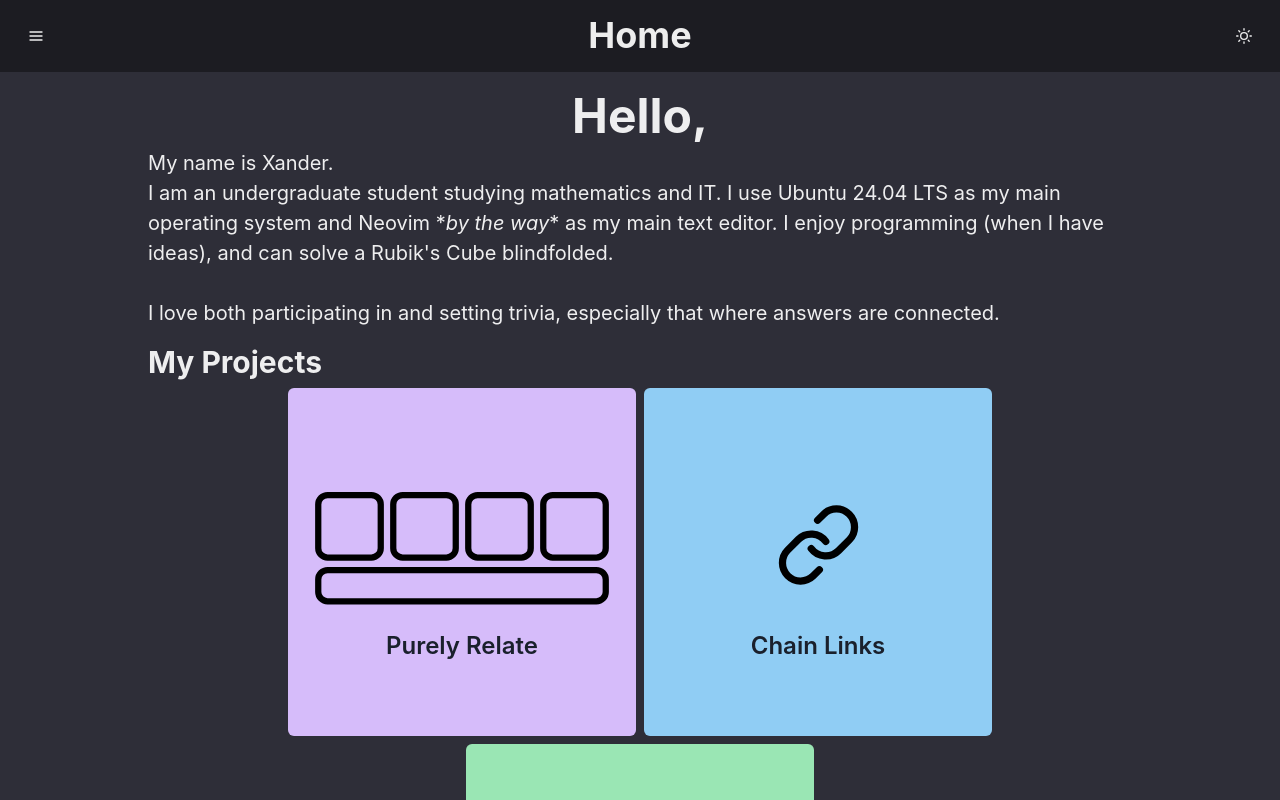
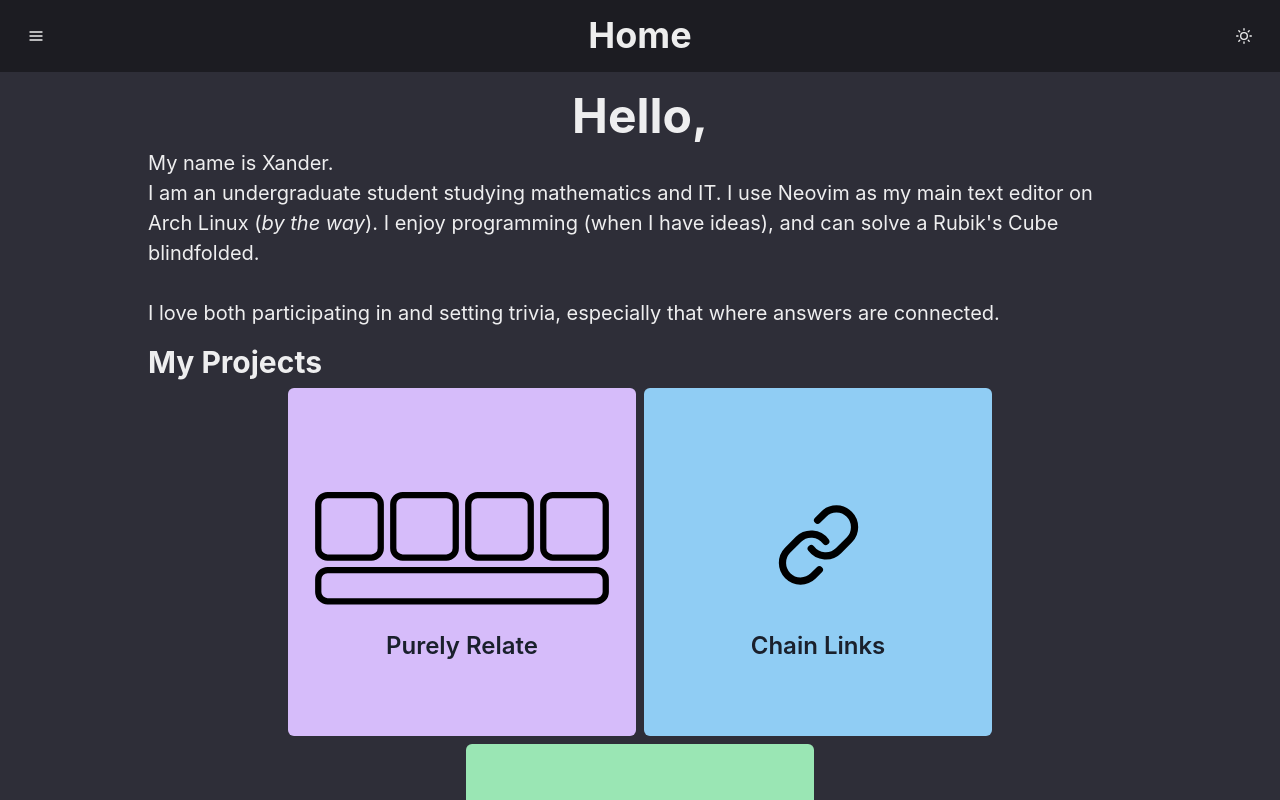
Before and after one commit to sqrtxander/xanderjamescom-2.0, a React (Vite) app in the folder frontend/: page / in a window 1280 px wide. Shown: the top 800 px of the page. Built offline with nearby package versions, Linux system fonts and the light colour scheme.

Commit message:
update home page, change it tag to em

```diff
--- a/frontend/src/pages/ChainLinks/CLExample.jsx
+++ b/frontend/src/pages/ChainLinks/CLExample.jsx
@@ -17,8 +17,8 @@ function CLExample() {
 					with a blank space between them. To solve a word chain, you must find
 					a word that can replace the blank such that every pair of consecutive
 					words forms a common phrase. For example, the pairs of consecutive
-					words in <i>rock paper scissors</i> are <i>rock paper</i>, and{" "}
-					<i>paper scissors</i>.
+					words in <em>rock paper scissors</em> are <em>rock paper</em>, and{" "}
+					<em>paper scissors</em>.
 				</Text>
 				<Text fontSize="lg" wordBreak="break-word">
 					After successfully solving all eight word chains, you should hopefully
--- a/frontend/src/pages/HomePage/HomePage.jsx
+++ b/frontend/src/pages/HomePage/HomePage.jsx
@@ -71,9 +71,9 @@ const HomePage = () => {
 				<Text fontSize="xl" textAlign="left">
 					My name is Xander.
 					<br />I am an undergraduate student studying mathematics and IT. I use
-					Ubuntu 24.04 LTS as my main operating system and Neovim *
-					<i>by the way</i>* as my main text editor. I enjoy programming (when I
-					have ideas), and can solve a Rubik's Cube blindfolded.
+					Neovim as my main text editor on Arch Linux (<em>by the way</em>). I
+					enjoy programming (when I have ideas), and can solve a Rubik's Cube
+					blindfolded.
 					<br />
 					<br />I love both participating in and setting trivia, especially that
 					where answers are connected.
```
Also changed, not shown: 1 other file (tests, documents, lock files or other folders).
